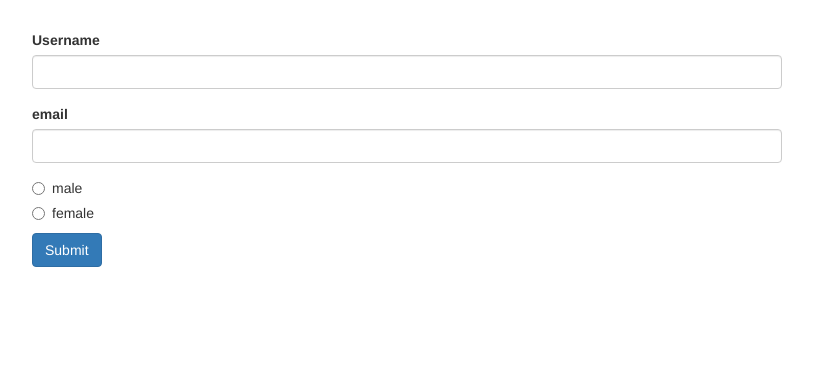
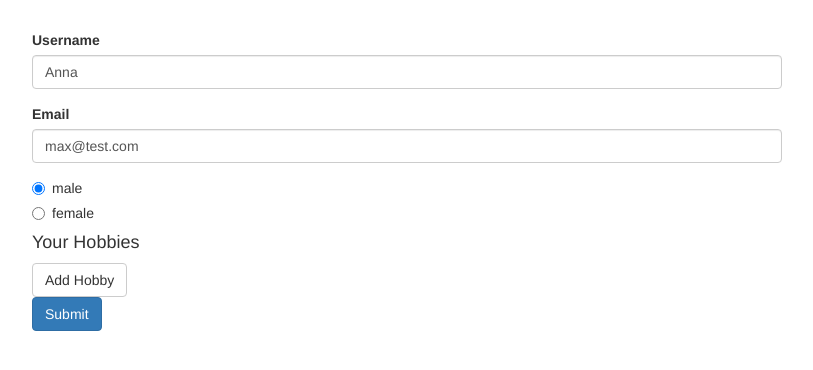
Before and after one commit to jrmahechad/angular-course-udemy, an Angular app: page / in a window 1280 px wide. Shown: the top 370 px of the page, without its empty margins (233-1046 px from the left). Built offline with nearby package versions, Linux system fonts and the light colour scheme.

Commit message:
finish reactive forms

```diff
--- a/src/app/app.component.css
+++ b/src/app/app.component.css
@@ -1,3 +1,6 @@
 .container {
   margin-top: 30px;
 }
+input.ng-invalid.ng-touched {
+  border: 1px solid red;
+}
--- a/src/app/app.component.html
+++ b/src/app/app.component.html
@@ -1,28 +1,48 @@
 <div class="container">
   <div class="row">
     <div class="col-xs-12 col-sm-10 col-md-8 col-sm-offset-1 col-md-offset-2">
-      <form>
+      <form [formGroup]="signupForm" (ngSubmit)="onSubmit()">
+        <div formGroupName="userData">
           <div class="form-group">
               <label for="username">Username</label>
               <input
                 type="text"
                 id="username"
+                formControlName="username"
                 class="form-control">
             </div>
+            <span class="help-block" *ngIf="!signupForm.get('userData.username').valid && signupForm.get('userData.username').touched">
+
+              <span  *ngIf="signupForm.get('userData.username').errors['required']">This field is required!</span>
+              <span  *ngIf="signupForm.get('userData.username').errors['nameIsForbidden']">This name is invalid!</span>
+            </span>
+
             <div class="form-group">
-          <label for="email">email</label>
+              <label for="email">Email</label>
               <input
                 type="text"
                 id="email"
+                formControlName="email"
                 class="form-control">
+            </div>
+            <span class="help-block" *ngIf="!signupForm.get('userData.email').valid && signupForm.get('userData.email').touched">Please enter a valid email!</span>
         </div>
         <div class="radio" *ngFor="let gender of genders">
           <label>
             <input
               type="radio"
+              formControlName="gender"
               [value]="gender">{{ gender }}
           </label>
         </div>
+        <div formArrayName="hobbies">
+          <h4>Your Hobbies</h4>
+          <button type="button" class="btn btn-default" (click)="onAddHobby()">Add Hobby</button>
+          <div class="form-group" *ngFor="let hobbyControl of signupForm.get('hobbies').controls; let i = index">
+            <input type="text" name="" class="form-control" [formControlName]="i">
+          </div>
+        </div>
+        <span class="help-block" *ngIf="!signupForm.valid && signupForm.touched">Please enter a valid data!</span>
         <button class="btn btn-primary" type="submit">Submit</button>
       </form>
     </div>
--- a/src/app/app.component.ts
+++ b/src/app/app.component.ts
@@ -1,10 +1,79 @@
-import { Component } from '@angular/core';
+import { Component, OnInit } from '@angular/core';
+import { FormGroup, FormControl, Validators, FormArray } from '@angular/forms';
+import { Observable } from 'rxjs/Observable';
 
 @Component({
   selector: 'app-root',
   templateUrl: './app.component.html',
   styleUrls: ['./app.component.css']
 })
-export class AppComponent {
+export class AppComponent implements OnInit {
   genders = ['male', 'female'];
+  signupForm: FormGroup;
+  forbiddenUsernames = ['Chris', 'Anna'];
+
+  ngOnInit() {
+    this.signupForm = new FormGroup({
+      'userData': new FormGroup({
+        'username': new FormControl(null, [Validators.required, this.forbiddenNames.bind(this)]),
+        'email': new FormControl(null, [Validators.required, Validators.email], this.forbiddenEmails),
+      }),
+      'gender': new FormControl('male'),
+      'hobbies': new FormArray([]),
+    });
+    /*this.signupForm.valueChanges.subscribe((value) => {
+      console.log(value);
+    });*/
+
+    this.signupForm.statusChanges.subscribe((status) => {
+      console.log(status);
+    });
+    this.signupForm.setValue({
+      'userData': {
+        'username': 'Max',
+        'email': 'max@test.com'
+      },
+      'gender': 'male',
+      'hobbies': [],
+    });
+    this.signupForm.patchValue({
+      'userData': {
+        'username': 'Anna',
+      },
+    });
+  }
+
+  onSubmit() {
+    console.log(this.signupForm);
+    this.signupForm.reset({
+      'gender': 'male'
+    });
+  }
+  onAddHobby() {
+    const control = new FormControl(null, Validators.required);
+    (<FormArray>this.signupForm.get('hobbies')).push(control);
+  }
+
+  forbiddenNames(control: FormControl): { [s: string]: boolean } {
+    if (this.forbiddenUsernames.indexOf(control.value) !== -1) {
+      return { 'nameIsForbidden': true };
+    }
+    return null;
+  }
+
+  forbiddenEmails(control: FormControl): Promise<any> | Observable<any> {
+    const promise = new Promise<any>((resolve, reject) => {
+      setTimeout(() => {
+        if (control.value === 'test@test.com') {
+          resolve({ 'emailIsForbidden': true });
+        } else {
+          resolve(null);
+        }
+      }, 1500);
+    });
+
+    return promise;
+  }
+
+
 }
--- a/src/app/app.module.ts
+++ b/src/app/app.module.ts
@@ -1,9 +1,9 @@
 import { BrowserModule } from '@angular/platform-browser';
 import { NgModule } from '@angular/core';
-import { FormsModule } from '@angular/forms';
 import { HttpModule } from '@angular/http';
 
 import { AppComponent } from './app.component';
+import { ReactiveFormsModule } from '@angular/forms';
 
 @NgModule({
   declarations: [
@@ -11,8 +11,8 @@ import { AppComponent } from './app.component';
   ],
   imports: [
     BrowserModule,
-    FormsModule,
-    HttpModule
+    HttpModule,
+    ReactiveFormsModule
   ],
   providers: [],
   bootstrap: [AppComponent]
```
Lines whose indentation alone changed are shown as unchanged.
